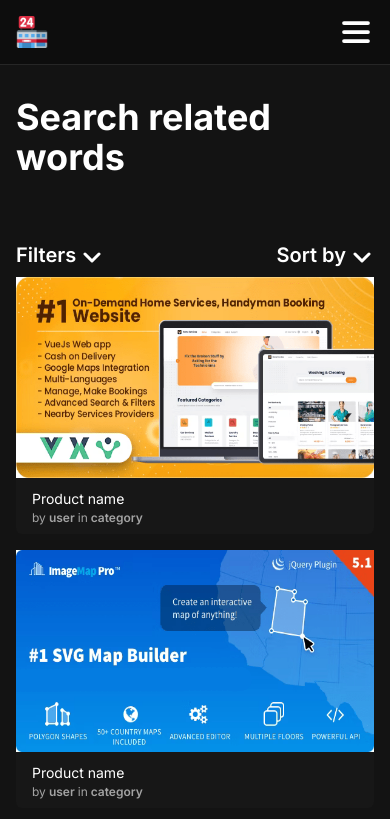
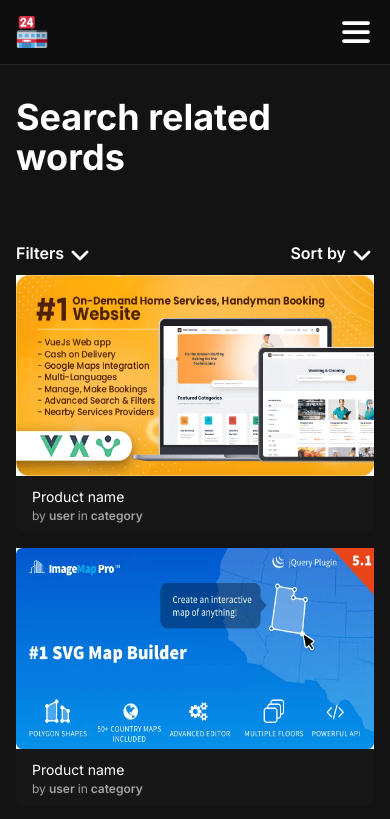
Before and after one commit to xavierbatista/code-marketplace, a Next.js app in the folder client/: page /search in a window 390 px wide. Shown: the top 819 px of the page. Built offline with nearby package versions, Linux system fonts and the light colour scheme.

Commit message:
did stuff

```diff
--- a/client/components/Icons/ArrowDown.tsx
+++ b/client/components/Icons/ArrowDown.tsx
@@ -6,7 +6,7 @@
       fill="none"
       viewBox="0 0 24 24"
       stroke="currentColor"
-      strokeWidth={3}
+      strokeWidth={2.8}
     >
       <path strokeLinecap="round" strokeLinejoin="round" d="M19 9l-7 7-7-7" />
     </svg>
--- a/client/components/Navbar/Navbar.tsx
+++ b/client/components/Navbar/Navbar.tsx
@@ -12,7 +12,7 @@
             <div className="w-8 h-8 relative">
               <Image src="/logo.png" alt="Logo" layout="fill" />
             </div>
-            <div className="hidden lg:inline-block">
+            <div className="hidden md:inline-block">
               <div className="text-xl ml-1 font-semibold leading-[1.1rem]">
                 Code
               </div>
@@ -22,10 +22,10 @@
             </div>
           </a>
         </Link>
-        {/* <div className="hidden lg:contents">
+        {/* <div className="hidden md:contents">
           <Searchbar />
         </div> */}
-        <ul className="hidden lg:flex items-center whitespace-nowrap space-x-8">
+        <ul className="hidden md:flex items-center whitespace-nowrap space-x-8">
           <li>
             <Link href="/start-selling">
               <a className="hover:text-neutral-400">Start Selling</a>
@@ -58,11 +58,11 @@
             </div>
           </li>
         </ul>
-        <button className="lg:hidden">
+        <button className="md:hidden">
           <MenuIcon />
         </button>
       </nav>
-      {/* <div className="lg:hidden mb-3 flex justify-center align-middle">
+      {/* <div className="md:hidden mb-3 flex justify-center align-middle">
         <Searchbar />
       </div> */}
     </header>
--- a/client/pages/search.tsx
+++ b/client/pages/search.tsx
@@ -29,14 +29,14 @@
       <h1 className="text-4xl lg:text-5xl mx-auto max-w-[90rem] py-8 px-4 font-bold">
         Search related words
       </h1>
-      <div className="mx-auto max-w-[90rem] pt-8 pb-2 px-4 text-xl font-semibold flex justify-between">
-        <button className="text-xl font-semibold xl:cursor-default">
+      <div className="mx-auto max-w-[90rem] pt-8 pb-2 px-4 font-semibold flex justify-between">
+        <button className="xl:text-xl font-semibold xl:cursor-default">
           <span className="mr-1">Filters</span>
           <span className="xl:hidden">
             <ArrowDown />
           </span>
         </button>
-        <button className="text-xl font-semibold">
+        <button className="font-semibold">
           <span className="mr-1">Sort by</span>
           <ArrowDown />
         </button>
```
